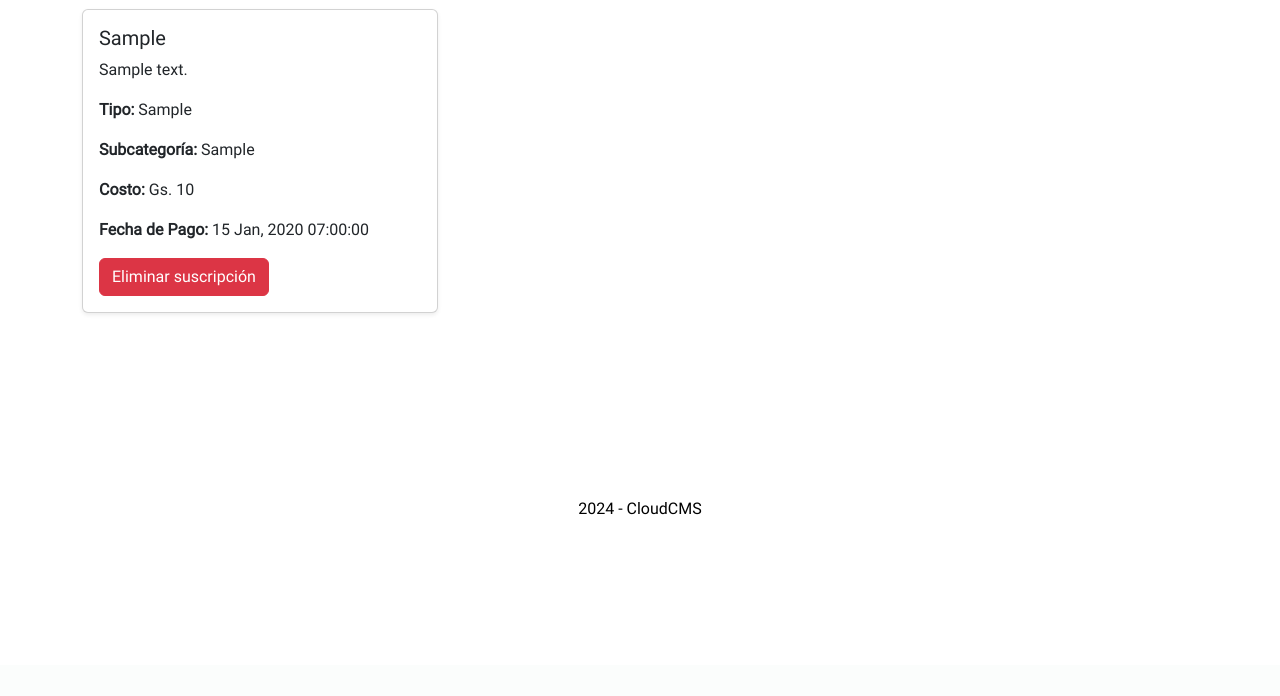
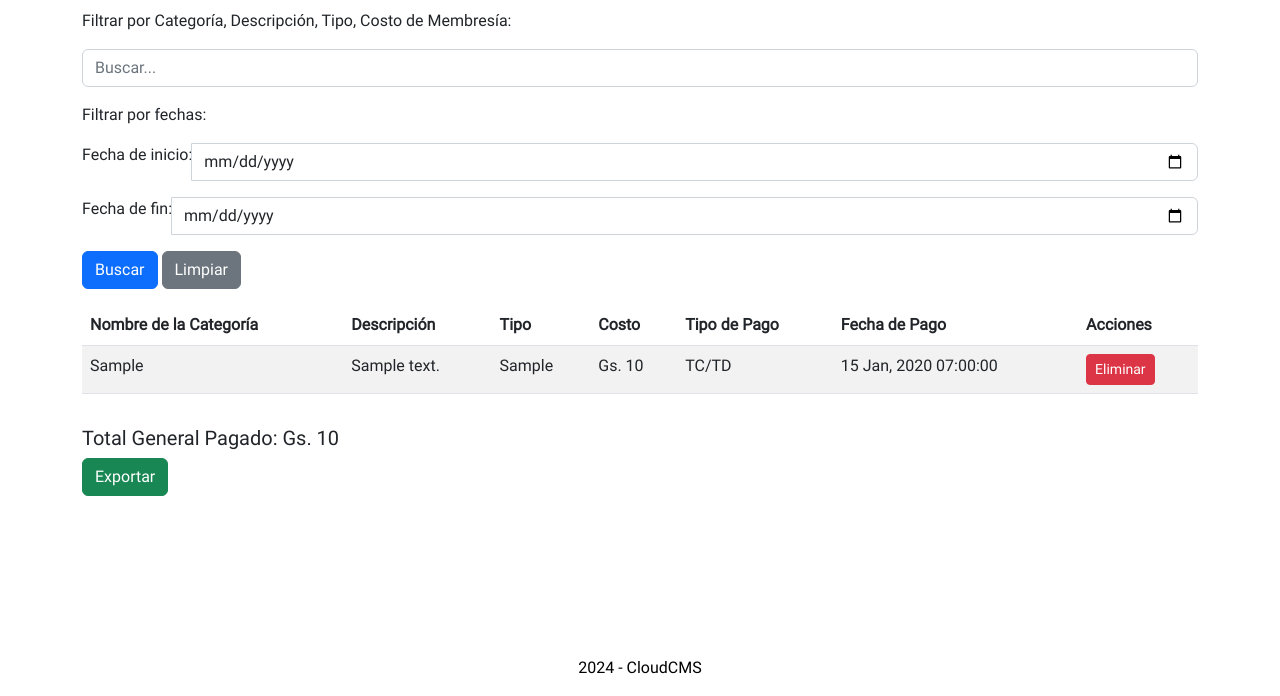
Before and after one commit to Adrienri2/CloudCMS, a Django app: page /blogs/memberships/ in a window 1280 px wide. Shown: the part 135-831 px from the top of the page. Before the commit the page ends 650 px from the top, so only its background shows below. Run offline with Django 4.2, Linux system fonts and the light colour scheme; a user stored in the database is signed in; tables that the repository leaves empty hold one stand-in row (values such as "Sample post"); data that the repository does not hold is empty; parts of the project's set-up code (start-up, migrations or seed data) failed here and were passed over; some libraries are stand-ins or nearby versions.

Commit message:
Exportar registro de membresias en excel

```diff
--- a/blogs/templates/blogs/memberships.html
+++ b/blogs/templates/blogs/memberships.html
@@ -5,25 +5,77 @@
 {% block body %}
 <div class="container mt-5">
   <h2>Mis Suscripciones</h2>
-  <div class="row">
-    {% for membership in memberships %}
-      <div class="col-md-4">
-        <div class="card mb-4 shadow-sm">
-          <div class="card-body">
-            <h5 class="card-title">{{ membership.category.category }}</h5>
-            <p class="card-text">{{ membership.category_desc }}</p>
-            <p><strong>Tipo:</strong> {{ membership.category_type }}</p>
-            <p><strong>Subcategoría:</strong> {{ membership.subcategory_type }}</p>
-            <p><strong>Costo:</strong> Gs. {{ membership.membership_cost }}</p>
-            <p><strong>Fecha de Pago:</strong> {{ membership.payment_date|date:"d M, Y H:i:s" }}</p>
-            <form method="post" action="{% url 'blogs:delete_membership' membership.id %}">
+  <div class="row mb-3">
+    <div class="col-md-12">
+      <div>
+        <p>Filtrar por Categoría, Descripción, Tipo, Costo de Membresía:</p>
+      </div>
+      <form method="get" action="{% url 'blogs:memberships' %}">
+        <div class="input-group mb-3">
+          <input type="text" name="q" class="form-control" placeholder="Buscar..." value="{{ request.GET.q }}">
+        </div>
+        <p>Filtrar por fechas:</p>
+        <div class="input-group mb-3">
+          <label for="start_date" class="form-label">Fecha de inicio: </label>
+          <input type="date" name="start_date" class="form-control" value="{{ request.GET.start_date }}">
+        </div>
+        <div class="input-group mb-3">
+          <label for="end_date" class="form-label">Fecha de fin: </label>
+          <input type="date" name="end_date" class="form-control" value="{{ request.GET.end_date }}">
+        </div>
+          <button class="btn btn-primary" type="submit">Buscar</button>
+          <button type="reset" class="btn btn-secondary" onclick="clearForm()">Limpiar</button>
+      </form>
+    </div>
+  </div>
+  <div class="table-responsive">
+    <table class="table table-striped">
+      <thead>
+        <tr>
+          <th>Nombre de la Categoría</th>
+          <th>Descripción</th>
+          <th>Tipo</th>
+          <th>Costo</th>
+          <th>Tipo de Pago</th>
+          <th>Fecha de Pago</th>
+          <th>Acciones</th>
+        </tr>
+      </thead>
+      <tbody>
+        {% for membership in memberships %}
+          <tr>
+            <td>{{ membership.category.category }}</td>
+            <td>{{ membership.category_desc }}</td>
+            <td>{{ membership.category_type }}</td>
+            <td>Gs. {{ membership.membership_cost }}</td>
+            <td>TC/TD</td>
+            <td>{{ membership.payment_date|date:"d M, Y H:i:s" }}</td>
+            <td>
+              <form method="post" action="{% url 'blogs:memberships' %}">
                 {% csrf_token %}
-                <button type="submit" class="btn btn-danger">Eliminar suscripción</button>
+                <input type="hidden" name="membership_id" value="{{ membership.id }}">
+                <button type="submit" class="btn btn-danger btn-sm">Eliminar</button>
               </form>
-          </div>
-        </div>
-      </div>
-    {% endfor %}
+            </td>
+          </tr>
+        {% endfor %}
+      </tbody>
+    </table>
+  </div>
+  <div class="mt-3">
+    <h5>Total General Pagado: Gs. {{ total_paid }}</h5>
+    <a href="{% url 'blogs:export_memberships' %}?q={{ request.GET.q }}&start_date={{ request.GET.start_date }}&end_date={{ request.GET.end_date }}&total_paid={{ total_paid }}" class="btn btn-success">Exportar</a>
   </div>
 </div>
+
+
+<script>
+  function clearForm() {
+    document.querySelector('input[name="q"]').value = '';
+    document.querySelector('input[name="start_date"]').value = '';
+    document.querySelector('input[name="end_date"]').value = '';
+    window.location.href = window.location.pathname;  // Recargar la página
+
+  }
+</script>
 {% endblock %}
--- a/blogs/urls.py
+++ b/blogs/urls.py
@@ -28,7 +28,7 @@ urlpatterns = [
    path('success/<int:category_id>/', views.SuccessView.as_view(), name='success'),  # Vista de éxito
     path('cancel/<int:category_id>/', views.CancelView.as_view(), name='cancel'),  # Vista cancelar
     path('memberships/', views.MembershipsView.as_view(), name='memberships'),  # Vista de membresías
-    path('delete_membership/<int:membership_id>/', views.DeleteMembershipView.as_view(), name='delete_membership'),  # Vista para eliminar membresías
+     path('export_memberships/', views.ExportMembershipsView.as_view(), name='export_memberships'), # Vista para exportar membresías
     path('all_membership_payments/', views.AllMembershipPaymentsView.as_view(), name='all_membership_payments'),  # Vista para ver todas las membresías pagadas
     path("create/like/", login_required(views.CreateLike.as_view()), name="create_like"),
     path("<slug:slug>/", views.BlogView.as_view(), name="blog"),
--- a/blogs/views.py
+++ b/blogs/views.py
@@ -5,12 +5,16 @@ from django.contrib import messages
 from django.views import View
 from django.db.models import F
 from django.urls import reverse
-from django.db.models import Q
+from django.db.models import Q, Sum
 from django.conf import settings
 from accounts.models import DatosTarjeta
+from django.utils.timezone import make_aware
+from datetime import datetime, timedelta
 from .models import *
 from .models import Notification, Category, FavoriteCategory, Blog, Rating
-from django.http import HttpResponseRedirect, JsonResponse
+from django.http import HttpResponse, HttpResponseRedirect, JsonResponse
+import openpyxl
+from openpyxl.styles import Font, Alignment, Border, Side
 import stripe
 stripe.api_key = settings.STRIPE_SECRET_KEY
 
@@ -347,13 +351,41 @@ class IrACategoriaView(View):
 @method_decorator(login_required, name='dispatch')
 class MembershipsView(View):
     def get(self, request):
+        query = request.GET.get('q')
+        start_date = request.GET.get('start_date')
+        end_date = request.GET.get('end_date')
         memberships = PaidMembership.objects.filter(user=request.user).order_by('-payment_date')
-        return render(request, 'blogs/memberships.html', {'memberships': memberships})
+
+        if query:
+            memberships = memberships.filter(
+                Q(category__category__icontains=query) |
+                Q(category_desc__icontains=query) |
+                Q(category_type__iexact=query) |
+                Q(membership_cost__icontains=query)
+            )
+
+        if start_date:
+            start_date = make_aware(datetime.strptime(start_date, '%Y-%m-%d'))
+            if end_date:
+                end_date = make_aware(datetime.strptime(end_date, '%Y-%m-%d')  + timedelta(days=1)) - timedelta(microseconds=1)
+                memberships = memberships.filter(payment_date__range=[start_date, end_date])
+            else:
+                memberships = memberships.filter(payment_date__gte=start_date)
+
+             # Si no se encuentran pagos en el rango de fechas, ajustar start_date a la fecha del primer pago
+            if not memberships.exists():
+                first_payment = PaidMembership.objects.filter(user=request.user).order_by('payment_date').first()
+                if first_payment:
+                    start_date = first_payment.payment_date
+                    memberships = PaidMembership.objects.filter(user=request.user, payment_date__gte=start_date)
+
+        total_paid = memberships.aggregate(Sum('membership_cost'))['membership_cost__sum'] or 0['membership_cost__sum'] or 0
+
+        return render(request, 'blogs/memberships.html', {'memberships': memberships, 'total_paid': total_paid})
 
 
-@method_decorator(login_required, name='dispatch')
-class DeleteMembershipView(View):
-    def post(self, request, membership_id):
+    def post(self, request):
+        membership_id = request.POST.get('membership_id')
         membership = get_object_or_404(PaidMembership, id=membership_id, user=request.user)
 
          # Eliminar el registro correspondiente en MembershipPayment
@@ -362,13 +394,134 @@ class DeleteMembershipView(View):
         # Eliminar la membresía
         membership.delete()
 
-        return redirect('blogs:memberships')
+        # Recalcular el total pagado
+        memberships = PaidMembership.objects.filter(user=request.user)
+        total_paid = memberships.aggregate(Sum('membership_cost'))['membership_cost__sum'] or 0
+
+        return redirect('blogs:memberships', {'memberships': memberships, 'total_paid': total_paid})
+
+
+@method_decorator(login_required, name='dispatch')
+class ExportMembershipsView(View):
+    def get(self, request):
+        query = request.GET.get('q')
+        start_date = request.GET.get('start_date')
+        end_date = request.GET.get('end_date')
+        total_paid = request.GET.get('total_paid')
+        memberships = PaidMembership.objects.filter(user=request.user).order_by('-payment_date')
+
+        if query:
+            memberships = memberships.filter(
+                Q(category__category__icontains=query) |
+                Q(category_desc__icontains=query) |
+                Q(category_type__iexact=query) |
+                Q(subcategory_type__iexact=query) |
+                Q(membership_cost__icontains=query)
+            )
+
+        if start_date:
+            start_date = make_aware(datetime.strptime(start_date, '%Y-%m-%d'))
+            if end_date:
+                end_date = make_aware(datetime.strptime(end_date, '%Y-%m-%d') + timedelta(days=1)) - timedelta(microseconds=1)
+                memberships = memberships.filter(payment_date__range=[start_date, end_date])
+            else:
+                memberships = memberships.filter(payment_date__gte=start_date)
+
+        # Crear el archivo Excel
+        wb = openpyxl.Workbook()
+        ws = wb.active
+        ws.title = "Membresías"
+
+        # Establecer el título
+        ws.merge_cells('A1:F1')
+        title_cell = ws['A1']
+        title_cell.value = "CLOUDCMS"
+        title_cell.font = Font(size=20, bold=True)
+        title_cell.alignment = Alignment(horizontal='center')
+
+        # Información del usuario
+        user_info = [
+            ("Usuario:", request.user.username),
+            ("Nombre:", request.user.get_full_name()),
+            ("Correo:", request.user.email),
+        ]
+
+        row = 3
+        for label, value in user_info:
+            ws[f'A{row}'] = label
+            ws[f'B{row}'] = value
+            row += 1
+
+         # Espacio entre la información del usuario y la tabla de membresías
+        row += 1
+
+        ws.append([])
+        ws.append(["Membresías Pagadas en CloudCMS:"])
+        ws['A' + str(ws.max_row)].font = Font(bold=True)
+        ws.append([])
+
+        # Escribir los encabezados
+        headers = ["Nombre de la Categoría", "Descripción", "Tipo", "Subcategoría", "Costo (Gs.)", "Fecha de Pago"]
+        ws.append(headers)
+
+        # Aplicar el estilo de negrita a los encabezados
+        for cell in ws[ws.max_row]:
+            cell.font = Font(bold=True)
+
+       # Ajustar el ancho de las columnas
+        column_widths = [25, 30, 15, 20, 10, 20]
+        for i, width in enumerate(column_widths, 1):
+            ws.column_dimensions[openpyxl.utils.get_column_letter(i)].width = width
+
+
+        # Definir el estilo de borde
+        thin_border = Border(
+            left=Side(style='thin'),
+            right=Side(style='thin'),
+            top=Side(style='thin'),
+            bottom=Side(style='thin')
+        )
+
+        # Aplicar el estilo de borde a los encabezados
+        for cell in ws[ws.max_row]:
+            cell.border = thin_border
+
+
+        # Escribir los datos
+        for membership in memberships:
+            row = [
+                membership.category.category,
+                membership.category_desc,
+                membership.category_type,
+                membership.subcategory_type,
+                membership.membership_cost,
+                membership.payment_date.strftime("%d %b, %Y %H:%M:%S")
+            ]
+            ws.append(row)
+            for cell in ws[ws.max_row]:
+                cell.border = thin_border
+
+
+        # Escribir el total pagado
+        ws.append([])
+        ws.append(["Total General Pagado:", f"Gs. {total_paid}"])
+        for cell in ws[ws.max_row]:
+            cell.border = thin_border
+
+        # Preparar la respuesta HTTP
+        response = HttpResponse(content_type='application/vnd.openxmlformats-officedocument.spreadsheetml.sheet')
+        response['Content-Disposition'] = 'attachment; filename=membresias.xlsx'
+        wb.save(response)
+        return response
+
 
 
 @method_decorator(permission_required('accounts.can_view_membership_payments', raise_exception=True), name='dispatch')
 class AllMembershipPaymentsView(View):
     def get(self, request):
         query = request.GET.get('q')
+        start_date = request.GET.get('start_date')
+        end_date = request.GET.get('end_date')
         payments = MembershipPayment.objects.all().order_by('-payment_date')
 
 
@@ -377,11 +530,28 @@ class AllMembershipPaymentsView(View):
                     Q(user__username__icontains=query) |
                     Q(category__category__icontains=query) |
                     Q(category_type__iexact=query) |
-                    Q(membership_cost__icontains=query) |
-                    Q(payment_date__icontains=query)
+                    Q(membership_cost__icontains=query)
                 )
 
-        return render(request, 'blogs/all_membership_payments.html', {'payments': payments})
+        if start_date:
+            start_date = make_aware(datetime.strptime(start_date, '%Y-%m-%d'))
+            if end_date:
+                end_date = make_aware(datetime.strptime(end_date, '%Y-%m-%d') + timedelta(days=1)) - timedelta(microseconds=1)
+                payments = payments.filter(payment_date__range=[start_date, end_date])
+            else:
+                payments = payments.filter(payment_date__gte=start_date)
+
+
+            # Si no se encuentran pagos en el rango de fechas, ajustar start_date a la fecha del primer pago
+            if not payments.exists():
+                first_payment = MembershipPayment.objects.order_by('payment_date').first()
+                if first_payment:
+                    start_date = first_payment.payment_date
+                    payments = MembershipPayment.objects.filter(payment_date__gte=start_date)
+
+        total_paid = payments.aggregate(Sum('membership_cost'))['membership_cost__sum'] or 0
+
+        return render(request, 'blogs/all_membership_payments.html', {'payments': payments, 'total_paid': total_paid})
 
     def post(self, request):
         payment_id = request.POST.get('payment_id')
@@ -392,6 +562,11 @@ class AllMembershipPaymentsView(View):
 
         # Eliminar el registro en MembershipPayment
         payment.delete()
+
+        # Recalcular el total pagado
+        payments = MembershipPayment.objects.all()
+        total_paid = payments.aggregate(Sum('membership_cost'))['membership_cost__sum'] or 0
+
 
         return redirect('blogs:all_membership_payments')
 
--- a/requirements.txt
+++ b/requirements.txt
@@ -9,5 +9,6 @@ drf-yasg==1.21.7
 celery
 redis
 stripe
+openpyxl
 dj-database-url
 whitenoise
```
Also changed, not shown: blogs/templates/blogs/all_membership_payments.html (+29 -3 lines).
